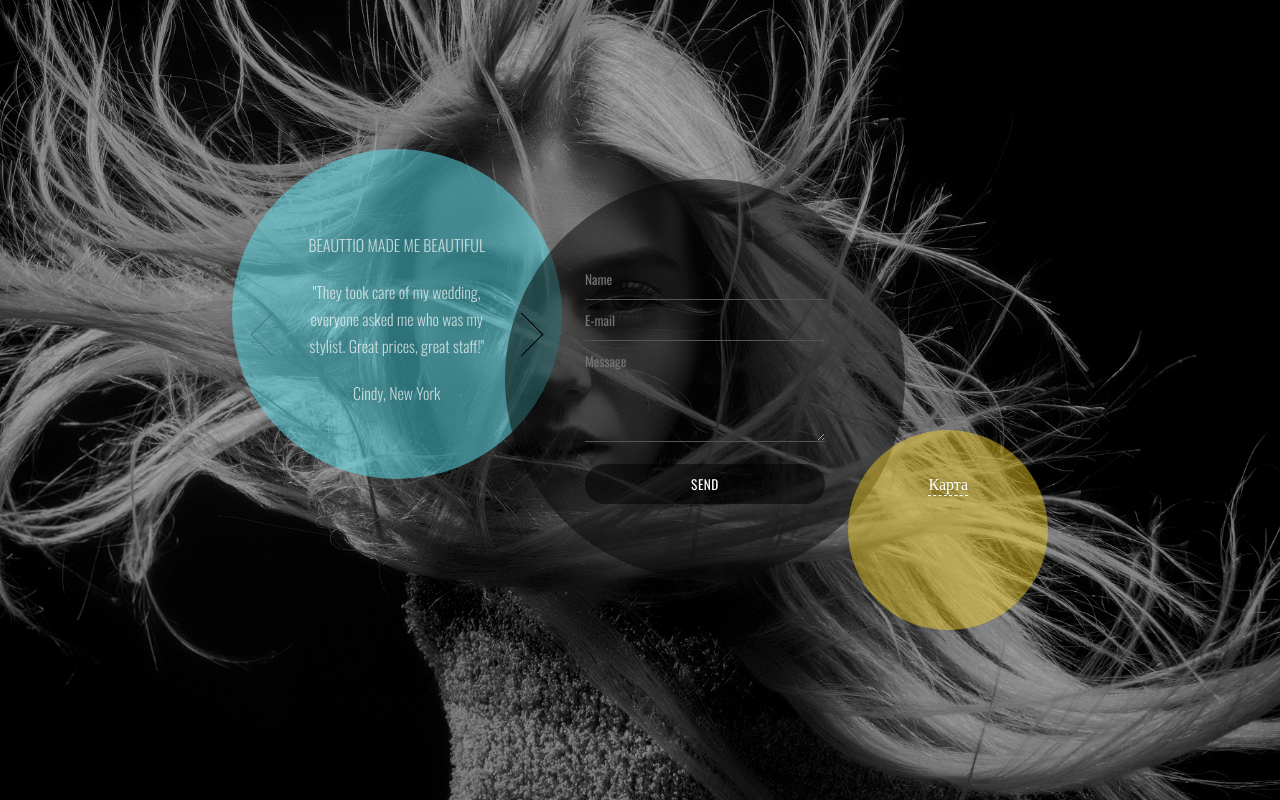
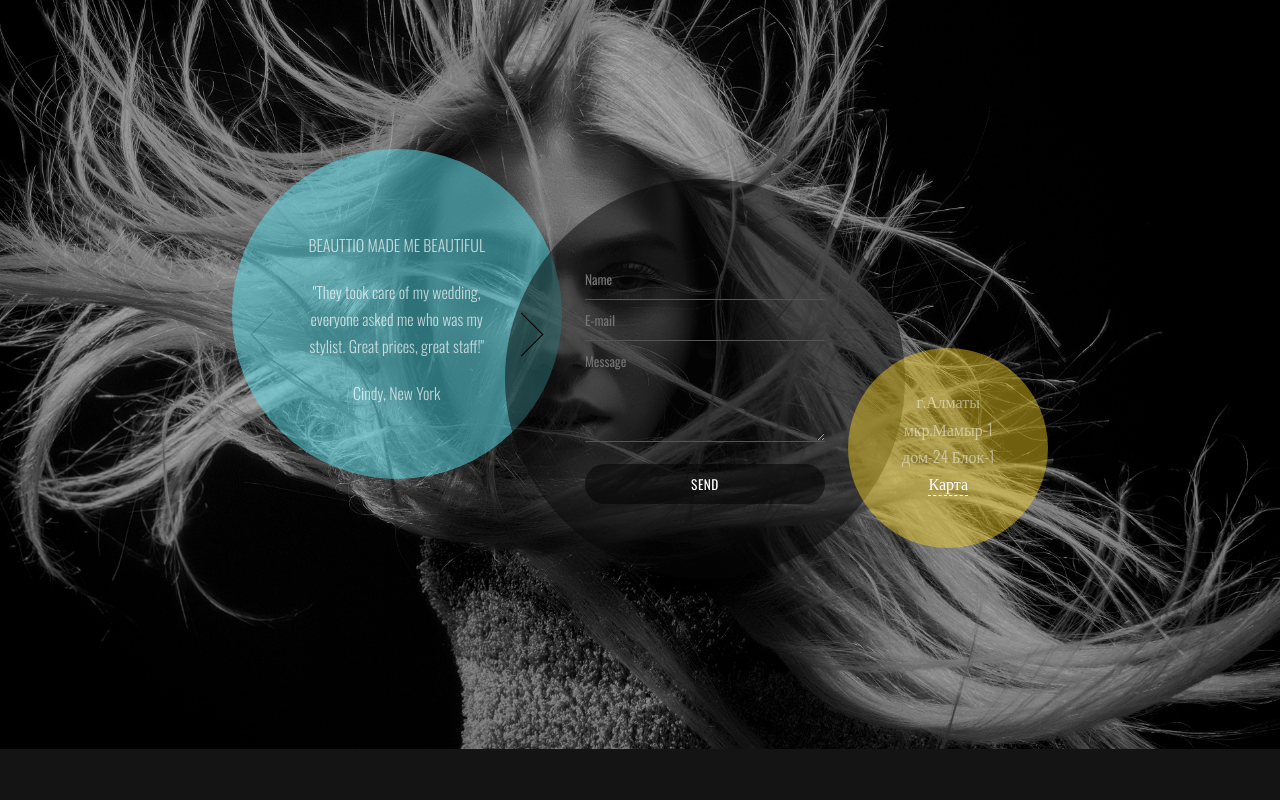
Before and after one commit to abzal-m/szh, a plain HTML site: page index.html in a window 1280 px wide. Shown: the part 2970-3770 px from the top of the page. After the commit the page ends 3719 px from the top, so only its background shows below. Drawn offline with nearby package versions, Linux system fonts and the light colour scheme.

Commit message:
Добавил адресс

```diff
--- a/index.html
+++ b/index.html
@@ -151,6 +151,7 @@
 			</div>
 			<div class="contactaddress-bubble">
 				<div class="contactaddress">
+					г.Алматы мкр.Мамыр-1 дом-24 Блок-1<br/>
 					<a class="map" href="#">Карта</a>
 				</div>
 			</div>
```
